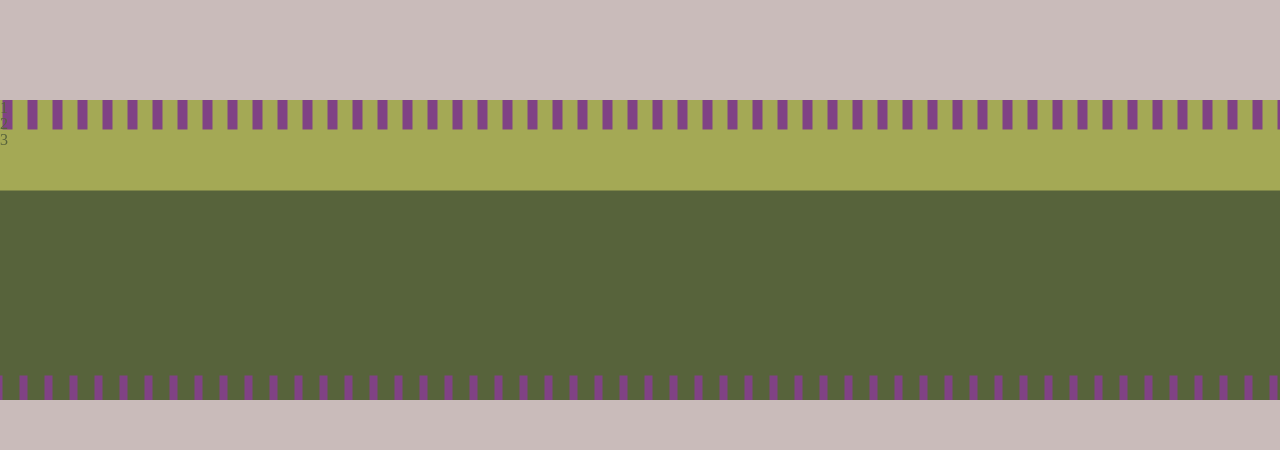
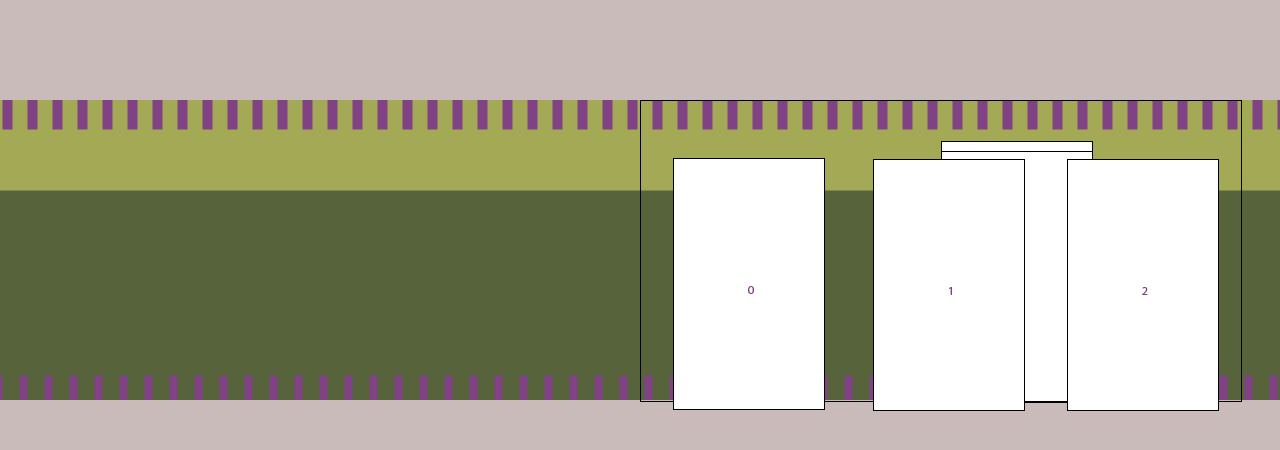
Before and after one commit to a11is0n/infinite-parallax, a plain HTML site: page index.html in a window 1280 px wide. Drawn offline with Linux system fonts and the light colour scheme.

Commit message:
Added temporary images, randomly place level 0 images

```diff
--- a/index.html
+++ b/index.html
@@ -23,11 +23,11 @@
     <div id="landscape">
 
       <!-- Front-most level -->
-      <div class="level" id="level-0">1</div>
+      <div class="level" id="level-0"></div>
       <!-- Middle level -->
-      <div class="level" id="level-1">2</div>
+      <div class="level" id="level-1"></div>
       <!-- Back level -->
-      <div class="level" id="level-2">3</div>
+      <div class="level" id="level-2"></div>
 
     </div>
 
--- a/scripts/parallax.js
+++ b/scripts/parallax.js
@@ -14,6 +14,20 @@ var elementCount = 0;
 var landscape, level0, level1, level2;
 var landscapeHeight;
 var backgroundMax;
+var levelWidth;
+var elementWidth, elementHeight;
+
+/**
+ * Variables for manipulating elements in the landscape
+ */
+var level1Scale = .8;
+var level2Scale = .6;
+var level0Top, level1Top, level2Top;
+var level0Offset = 10;
+var level1Offset = 20;
+var level2Offset = 40;
+var triple = [];
+var double = [];
 
 /*
  * When the document is ready, set everything up
@@ -25,6 +39,17 @@ $(document).ready(setUp);
  */
 function setUp() {
 
+  // Set the variables for elements in the landscape
+  $landscape = $('#landscape');
+  $level0 = $('#level-0');
+  $level1 = $('#level-1');
+  $level2 = $('#level-2');
+  landscapeHeight = $landscape.height();
+  levelWidth = $('.level').width();
+
+  // Set the variables for manipulating elements in the landscape
+  level2Top = level2Offset;
+
   // Get the height of the current background image
   var backgroundImage = new Image();
   backgroundImage.onload = function() {
@@ -34,15 +59,55 @@ function setUp() {
   }
   backgroundImage.src = backgroundPath;
 
-  // Set the variables for elements in the landscape
-  landscape = $('#landscape');
-  level0 = $('#level-0');
-  level1 = $('#level-1');
-  level2 = $('#level-2');
-  landscapeHeight = landscape.height();
+  // Get the width and height of elements, assume they are all the same
+  var element = new Image();
+  element.onload = function() {
+    elementWidth = this.width;
+    elementHeight = this.height;
+    // These are set here since they depend on elementWidth and elementHeight
+    level0Top = landscapeHeight - elementHeight;
+    level1Top = (landscapeHeight - (elementHeight * level1Scale)) / 2;
+    var halfElementWidth = elementWidth / 2;
+    var third = levelWidth / 3;
+    triple[0] = (third / 2) - halfElementWidth;
+    triple[1] = triple[0] + third;
+    triple[2] = triple[1] + third;
+    var half = levelWidth / 2;
+    double[0] = (half / 2) - halfElementWidth;
+    double[1] = double[0] + half;
+    // Set initial element positions here since they depend on above variables
+    var $level0Elements = $level0.find('.element');
+    $.each($level0Elements, function(index) {
+      $(this).css({
+        top: ((Math.random() * level0Offset) + level0Top) + 'px',
+        left: ((Math.random() * level0Offset) + triple[index]) + 'px'
+      });
+    });
+    /*$level0.find('.element').css({
+      top: ((Math.random() * level0Offset) + level0Top) + 'px',
+      left: triple0 + 'px'
+    });*/
+    $level1.find('.element').css('top', level1Top + 'px');
+    $level2.find('.element').css('top', level2Top + 'px');
+  }
+  element.src = elementPathPrefix + 0 + elementPathPostfix;
+
+  // Initial level 0 elements
+  $level0.append('<img class="element" src="images/element0.png" />');
+  $level0.append('<img class="element" src="images/element1.png" />');
+  $level0.append('<img class="element" src="images/element2.png" />');
+
+  // Initial level 1 elements
+  $level1.append('<img class="element" src="images/element0.png" />');
+  $level1.append('<img class="element" src="images/element5.png" />');
+
+  // Initial level 2 elements
+  $level2.append('<img class="element" src="images/element3.png" />');
+  $level2.append('<img class="element" src="images/element4.png" />');
+  $level2.append('<img class="element" src="images/element5.png" />');
 
   $(document).mousemove(changePositions);
-  landscape.click(moveForward);
+  $landscape.click(moveForward);
 
 }
 
@@ -69,11 +134,9 @@ function changePositions(event) {
    */
   var bgX = (mouseX / width) * backgroundMax;
   var bgY = -(mouseY / height) * backgroundMax;
-  landscape.css('backgroundPosition', bgX + 'px ' + bgY + 'px');
+  $landscape.css('backgroundPosition', bgX + 'px ' + bgY + 'px');
 
-  level0.text(mouseX);
-  level1.text(mouseY);
-  level2.text(bgX);
+  $level0.find('.element').css('top', (landscapeHeight - elementHeight) + 'px');
 }
 
 /*
--- a/styles/style.css
+++ b/styles/style.css
@@ -10,4 +10,27 @@ body {
   background-repeat: repeat-x;
   background-position: center center;
   cursor: pointer;
+  text-align: center;
 }
+.level {
+  width: 600px;
+  height: 300px;
+  border: 1px solid black;
+  display: inline-block;
+  position: absolute;
+}
+#level-0 {
+  z-index: 3;
+}
+#level-1 {
+  z-index: 2;
+}
+#level-2 {
+  z-index: 1;
+}
+.element {
+  margin: 0px;
+  padding: 0px;
+  position: absolute;
+  border: 1px solid black;
+}
```
Also changed, not shown: images/element0.png (added), images/element1.png (added), images/element2.png (added), images/element3.png (added), images/element4.png (added), images/element5.png (added).
